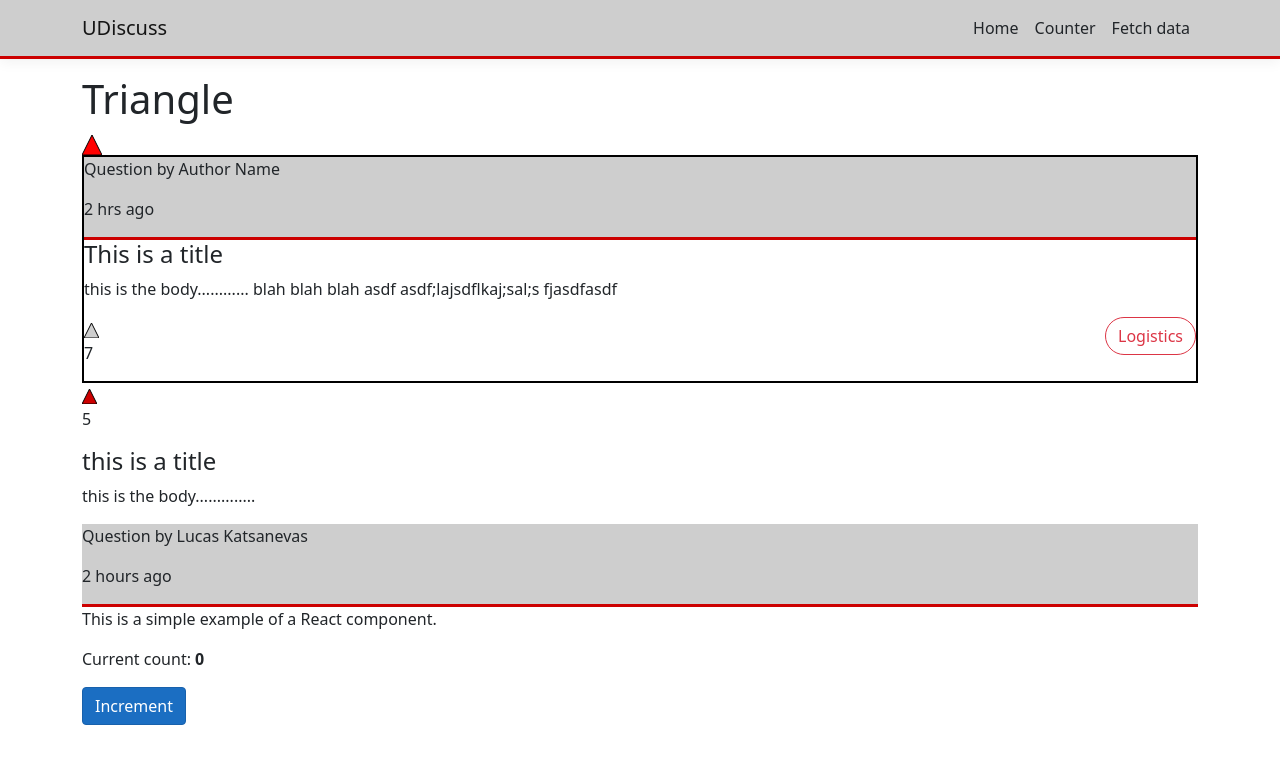
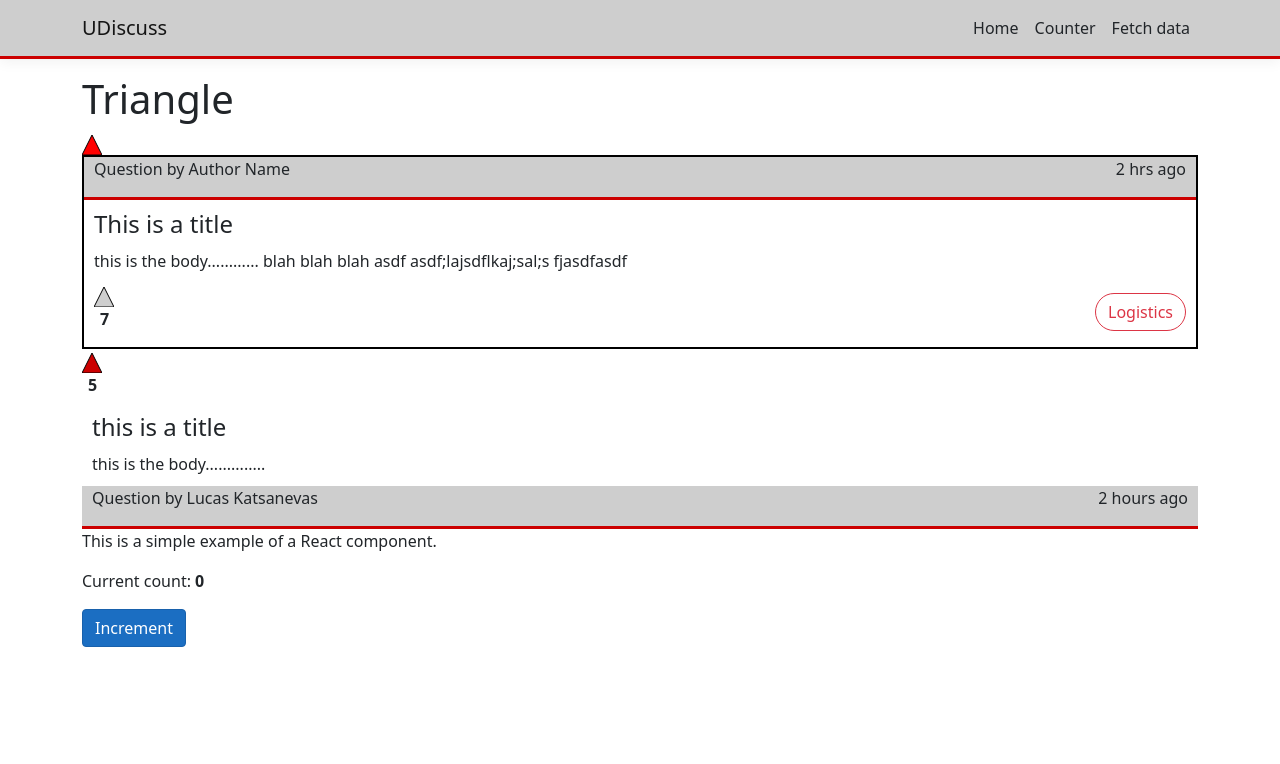
Before and after one commit to kadenhendrickson/UDiscuss, a React (Create React App) app in the folder ClientApp/: page /counter in a window 1280 px wide. Shown: the top 764 px of the page. Built offline with nearby package versions, Linux system fonts and the light colour scheme.

Commit message:
More adjustments to post components

```diff
--- a/ClientApp/src/components/SelectedPost/SelectedPost.js
+++ b/ClientApp/src/components/SelectedPost/SelectedPost.js
@@ -18,12 +18,15 @@ export class SelectedPost extends Component {
         return (
             <div className="post-border border-color">
                 <SelectedPostHeader postType="Question" author="Author Name" timeSincePost="2 hrs ago" />
-                <SelectedPostTitle title="This is a title" />
+                <SelectedPostTitle title="This is a title"/>
                 <SelectedPostBody body="this is the body............ blah blah blah asdf asdf;lajsdflkaj;sal;s fjasdfasdf" />
-                <div style={st}>
+                <div style={{float: 'right', margin: '10px'}}>
                     <SelectedPostTag tagTitle="Logistics" />
                 </div>
-                <SelectedPostVoteButton upvotes={7} isToggled={false} />
+                <div style={{margin: '10px' }}>
+                    <SelectedPostVoteButton upvotes={7} isToggled={false} />
+                </div>
+
             </div>
         );
     }
--- a/ClientApp/src/components/SelectedPost/SelectedPostBody.js
+++ b/ClientApp/src/components/SelectedPost/SelectedPostBody.js
@@ -10,7 +10,7 @@ export class SelectedPostBody extends Component {
     render() {
         return (
             <div>
-                <p aria-live="polite">{this.props.body}</p>
+                <p style={{ margin: '10px' }}>{this.props.body}</p>
             </div>
         );
     }
--- a/ClientApp/src/components/SelectedPost/SelectedPostHeader.js
+++ b/ClientApp/src/components/SelectedPost/SelectedPostHeader.js
@@ -5,16 +5,19 @@ import '../css/LightTheme.css';
 /*
  * Creates the header banner for the selected post.
  *
+ * The question type and name are on the left, while the time is on right.
+ *
  * */
 export class SelectedPostHeader extends Component {
     static displayName = SelectedPostHeader.name;
 
-    // TODO - make time float to the right
     render() {
         return (
-            <div className="secondary-color underline-nav">
-                <p>{this.props.postType} by {this.props.author}</p>
-                <p className="pull-right">{this.props.timeSincePost}</p>
+            <div className="secondary-color underline-nav" >
+                <div style={{ 'margin-right': '10px', 'margin-left': '10px'}}>
+                    <p style={{ float: 'right'}}>{this.props.timeSincePost}</p>
+                    <p>{this.props.postType} by {this.props.author}</p>
+                </div>
             </div>
         );
     }
--- a/ClientApp/src/components/SelectedPost/SelectedPostTitle.js
+++ b/ClientApp/src/components/SelectedPost/SelectedPostTitle.js
@@ -10,7 +10,7 @@ export class SelectedPostTitle extends Component {
     render() {
         return (
             <div>
-                <h4 aria-live="polite">{this.props.title}</h4>
+                <h4 style={{ margin: '10px' }} aria-live="polite">{this.props.title}</h4>
             </div>
         );
     }
--- a/ClientApp/src/components/SelectedPost/SelectedPostVoteButton.js
+++ b/ClientApp/src/components/SelectedPost/SelectedPostVoteButton.js
@@ -34,20 +34,20 @@ export class SelectedPostVoteButton extends Component {
         }
     }
 
-
+    // TODO - fix so number isn't centered based off of padding
     render() {
         let arrow;
 
         if (this.state.isToggled)
-            arrow = <Triangle size={15} color="#CC0000"/>;
+            arrow = <Triangle size={20} color="#CC0000"/>;
         else
-            arrow = <Triangle size={15} color="#CECECE"/>;
+            arrow = <Triangle size={20} color="#CECECE"/>;
         return (
             <div>
-                <div onClick={this.toggleUpvote}>
-                    {arrow}
-                </div>
-                <p aria-live="polite">{this.state.upvotes}</p>
+
+                {arrow}
+
+                <p style={{ 'padding-left': '6px' }}><b>{this.state.upvotes}</b></p>
             </div>
         );
     }
```
